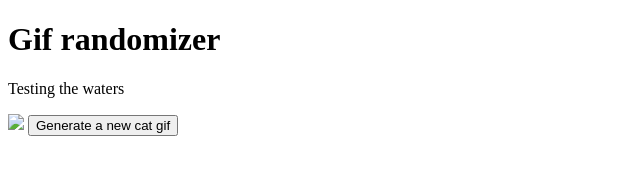
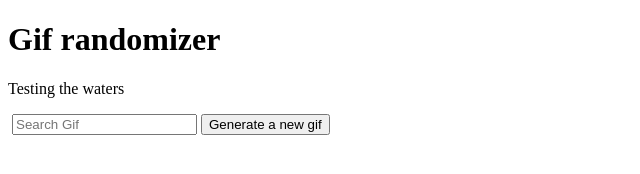
Before and after one commit to HojarascaCrepitante/API-for-the-first-time, a plain HTML site: page index.html in a window 1280 px wide. Shown: the whole page, without its empty margins (0-640 px from the left). Drawn offline with Linux system fonts and the light colour scheme; no server answers.

Commit message:
added functionality to search for gifs

```diff
--- a/index.html
+++ b/index.html
@@ -9,7 +9,8 @@
 <body>
     <h1>Gif randomizer</h1>
     <p>Testing the waters</p>
-    <img src="#">
-    <button id="gifButton">Generate a new cat gif</button>
+    <img src="">
+    <input type="text" placeholder="Search Gif" id="search">
+    <button id="gifButton">Generate a new gif</button>
 </body>
 </html>
--- a/script.js
+++ b/script.js
@@ -1,10 +1,16 @@
 const img = document.querySelector('img')
-        fetch('https://api.giphy.com/v1/gifs/translate?api_key=fUFpAWoDsSDeXC5mB9ch93T2WjkeecML&s=cats')
+const searchGif = document.getElementById('search')
+    function fetchGif(){
+
+    fetch(`https://api.giphy.com/v1/gifs/translate?api_key=fUFpAWoDsSDeXC5mB9ch93T2WjkeecML&s=${searchGif.value.toLowerCase()}`)
             .then(function(response){
+                console.log(response)
                 return response.json()
             })
             .then(function(response) {
                 img.src = (response.data.images.original.url);
             });
 
+        }
 const button = document.getElementById('gifButton')
+button.addEventListener('click',fetchGif)
```
